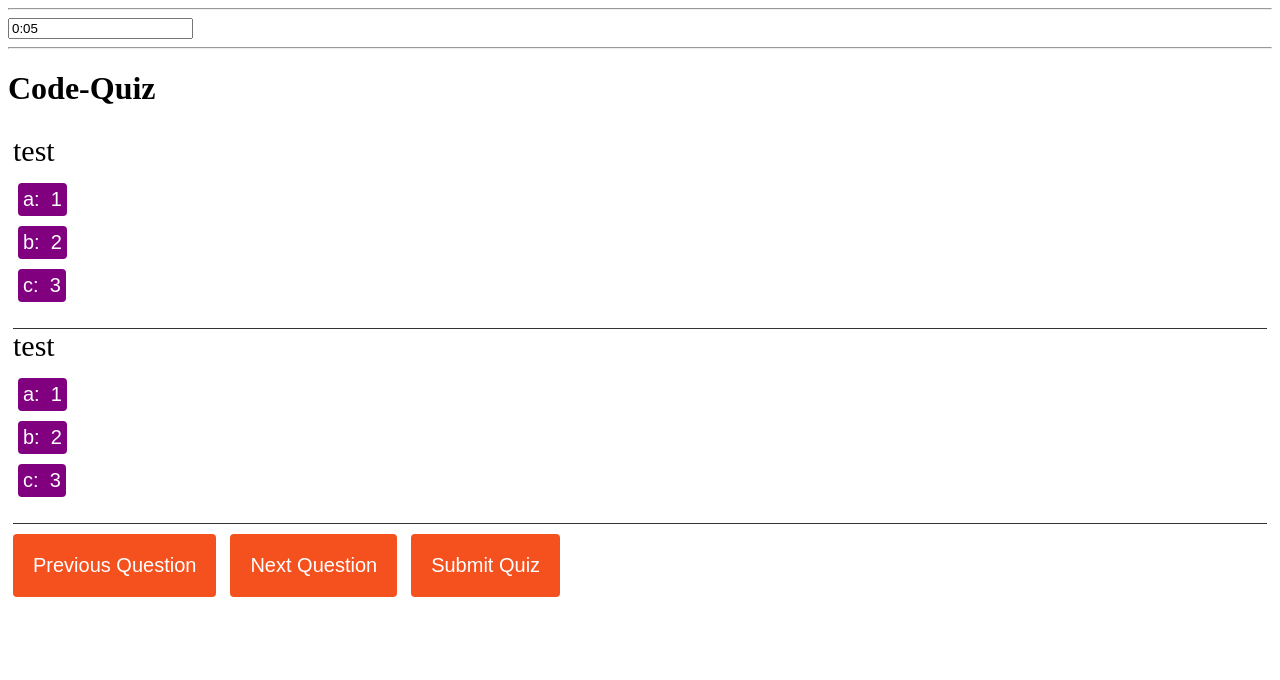
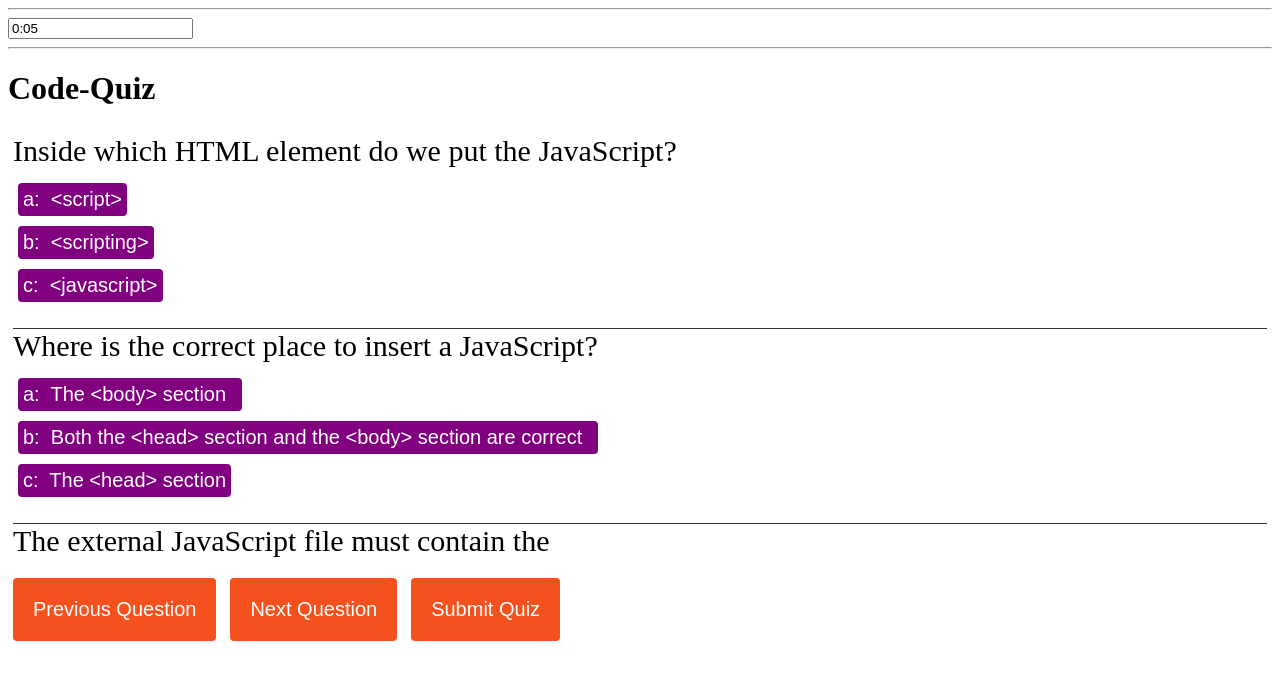
Before and after one commit to kevsaj/Code-Quiz, a plain HTML site: page index.html in a window 1280 px wide. Drawn offline with Linux system fonts and the light colour scheme.

Commit message:
questions

```diff
--- a/scripts/questions.js
+++ b/scripts/questions.js
@@ -1,24 +1,45 @@
 var myQuestions =
 [
     {
-        question: 'test',
+        question: 'Inside which HTML element do we put the JavaScript?',
         answers: {
-            a: '1',
-            b: '2',
-            c: '3'
+            a: '<script>',
+            b: '<scripting>',
+            c: '<javascript>'
+        },
+        correctAnswer: 'a'
+    },
+
+    {
+        question: 'Where is the correct place to insert a JavaScript?',
+        answers: {
+            a: 'The <body> section  ',
+            b: 'Both the <head> section and the <body> section are correct  ',
+            c: 'The <head> section'
         },
         correctAnswer: 'b'
     },
 
     {
-        question: 'test',
+        question: 'The external JavaScript file must contain the <script> tag.',
         answers: {
-            a: '1',
-            b: '2',
-            c: '3'
+            a: 'True',
+            b: 'False',
+            c: 'Not Sure'
+        },
+        correctAnswer: 'b'
+    },
+
+    {
+        question: 'How do you write "Hello World" in an alert box?',
+        answers: {
+            a: 'msgBox("Hello World");',
+            b: 'alert("Hello World");',
+            c: 'alertBox("Hello World");'
         },
         correctAnswer: 'b'
     },
 
 
+
 ];
--- a/styles/style.css
+++ b/styles/style.css
@@ -71,12 +71,6 @@ h1 {
     z-index: 2;
 }
 
-.quiz-container {
-    position: relative;
-    height: 200px;
-    margin-top: 40px;
-}
-
 #quiz {
     display: relative;
     position: relative;
```
